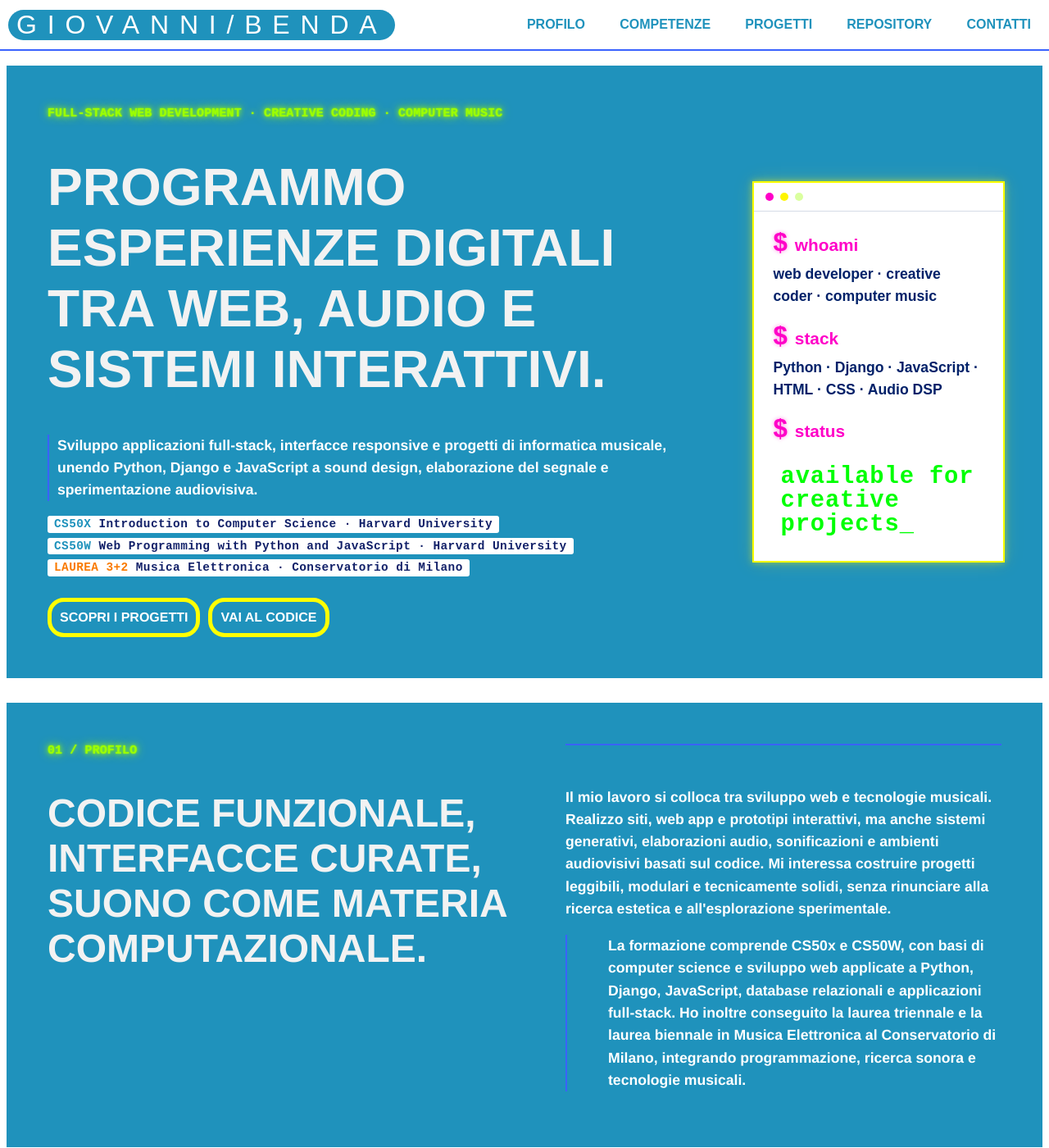
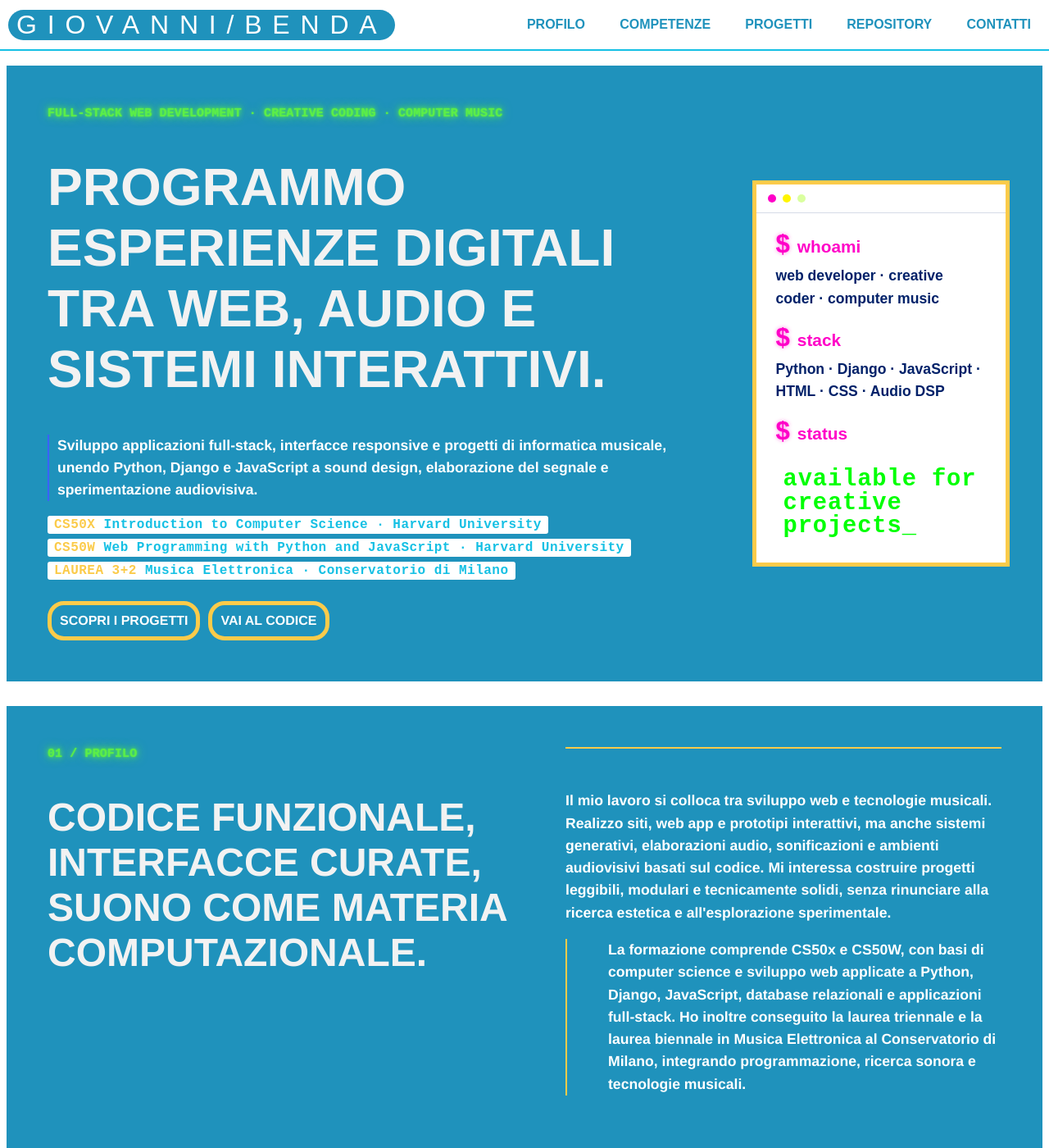
Before and after one commit to giovannibenda/portfolio, a Jekyll site: the page built from index.html, in a window 1280 px wide and 1400 px high. Shown: the whole window at 82% size. Built offline with Jekyll 4.4.1, drawn with Linux system fonts in a browser that asks for light colours; some web fonts are replaced; a script that is not in the unit is left out.

Commit message:
modifica a interfaccia grafica

```diff
--- a/assets/css/style.css
+++ b/assets/css/style.css
@@ -6,7 +6,7 @@ header {
     display:grid;
     grid-template-columns: auto auto;
     align-items: center;
-    border-bottom: 2px solid #3A62FE;
+    border-bottom: 2px solid #15C0E4;
     background-color: white;
     padding: 5px;
     padding-left: 10px;
@@ -156,8 +156,7 @@ header {
     line-height:1.2;
     letter-spacing:.012em;
     text-transform:uppercase;
-    color:#9dff00;
-    -webkit-text-fill-color:#9dff00;
+    color:#5CEE48;
     -webkit-text-stroke:.12px currentColor;
     text-shadow:
       0 0 2px currentColor,
@@ -188,22 +187,18 @@ header {
     padding:3px 8px;
 
     font-family:"Doto","Silkscreen",monospace;
-    font-size:0.9rem;
+    font-size:1rem;
     font-weight:900;
     line-height:1;
     letter-spacing:.03em;
 
-    color: #122169;
-    background: white;
+    color: #15C0E4;
+    background:white;
     border-radius:3px;
 }
 
-.tags .tag:nth-child(1)>span, .tag:nth-child(2)>span {
-    color: #1F92BC;
-}
-
-.tags .tag:nth-child(3)>span {
-    color: #F97A01;
+.tags .tag:nth-child(1)>span, .tag:nth-child(2)>span, .tag:nth-child(3)>span {
+    color: #FBCB4A;
 }
 header, .binary-signal-strip, .hero, .section {
     margin-bottom: 30px;
@@ -232,17 +227,16 @@ header, .binary-signal-strip, .hero, .section {
     text-decoration: none;
     background-color: transparent;
     padding: 10px;
-    border: 5px solid yellow;
+    border: 5px solid #FBCB4A;
     border-radius: 20px;
     transition: 0.2s ease;
     margin-right: 10px;
     font-weight: 600;
-    background-color: transparent;
     color: white;
 }
 .hero .button:hover {
-    color: #37B1AB;
-    background-color: white;
+    color: white;
+    background-color: #FBCB4A;
     border: 5px solid white;
     transition: 0.2s ease;
 }
@@ -261,10 +255,10 @@ header, .binary-signal-strip, .hero, .section {
 .terminal{
     width:100%;
     background: white;
-    border:2px solid yellow;
+    border: 5px solid #FBCB4A;
     box-shadow:
-      0 0 8px rgba(255,245,0,.5),
-      0 0 22px rgba(255,245,0,.18);
+      0 0 20px rgba(255, 247, 0, 0.679)
+      0 0 42px #fbcc4a8d;
     overflow:hidden;
 }
 .terminal-top{
@@ -383,13 +377,13 @@ header, .binary-signal-strip, .hero, .section {
     transition: 0.2s ease;
 }
 .description.description1 {
-    border-top: solid 2px #3A62FE;
+    border-top: solid 2px #FBCB4A;
     border-left: transparent;
     padding-top: 50px;
     margin-left: 50px;
 }
 .description.description2 {
-    border-left: solid 2px #3A62FE;
+    border-left: solid 2px #FBCB4A;
     padding-left: 50px;
     margin-left: 50px;
 }
@@ -408,7 +402,7 @@ header, .binary-signal-strip, .hero, .section {
     grid-template-columns: auto;
     grid-template-rows: 50% 50%;
     background-color: white;
-    color: #122169;
+    color: #1D3ECF;
     padding: 20px;
     padding-left: 40px;
     padding-right: 40px;
@@ -421,11 +415,11 @@ header, .binary-signal-strip, .hero, .section {
 .card h3 {
     font-family: 'Helvetica', sans-serif;
     font-size: 1.5rem;
-    color: #37B1AB;
+    color: #FBCB4A;
 }
 .card div {
     font-family: 'Doto', sans-serif;
-    color: #122169;
+    color: #1F92BC;
     font-size: 1rem;
     font-weight: 900;
 }
@@ -435,17 +429,17 @@ header, .binary-signal-strip, .hero, .section {
     transition: 0.2s ease;
     border: 5px solid cyan;
     box-shadow:
-    0 0 2px rgba(0, 255, 255, 0.918),
+    0 0 2px #5CEE48,
     0 0 8px rgba(0, 255, 255, 0.678),
     0 0 20px rgba(0, 255, 255, 0.365);
     transform: scale(1.01);
     cursor: pointer;
 }
 .card:hover h3 {
-    color: #122169;
+    color: #5CEE48;
 }
 .card:hover div {
-    color: #37B1AB;;
+    color: #15C0E4;
 }
 .cards.selezione {
     grid-template-columns: 2fr 2fr 2fr;
@@ -454,13 +448,13 @@ header, .binary-signal-strip, .hero, .section {
     font-family: 'Helvetica', sans-serif;
 }
 .cards.selezione div:nth-child(1)>a>h4:nth-child(1), div:nth-child(1)>a>h3:nth-child(2), div:nth-child(1)>a>div:nth-child(5) {
-    color: #1F92BC;
+    color: #15C0E4;
 }
 .cards.selezione div:nth-child(2)>a>h4:nth-child(1), div:nth-child(2)>a>h3:nth-child(2), div:nth-child(2)>a>div:nth-child(5) {
-    color: #FF7A00;
+    color: #FBCB4A;
 }
 .cards.selezione div:nth-child(3)>a>h4:nth-child(1), div:nth-child(3)>a>h3:nth-child(2), div:nth-child(3)>a>div:nth-child(5) {
-    color: #9DFF00;
+    color: #5CEE48;
 }
 .card.cardlink {
     border: 5px solid transparent;
@@ -470,28 +464,37 @@ header, .binary-signal-strip, .hero, .section {
 .card.cardlink:hover {
     background-color: white;
 }
+.card.cardlink.cyan a>div:nth-child(3) {
+    color: #15C0E4;
+}
+.card.cardlink.orange a>div:nth-child(3) {
+    color: #FBCB4A;
+}
+.card.cardlink.green a>div:nth-child(3) {
+    color: #5CEE48;
+}
 .card.cardlink.cyan:hover {
-    border: 5px solid cyan;
+    border: 5px solid #15C0E4;
     box-shadow:
-    0 0 5px cyan,
-    0 0 8px rgba(0, 255, 251, 0.567),
-    0 0 20px rgba(0, 255, 242, 0.259);
+    0 0 5px #15C0E4,
+    0 0 8px #15c1e457,
+    0 0 20px #15C0E4;
     transition: 0.2s ease;
 }
 .card.cardlink.orange:hover {
-    border: 5px solid #FF7A00;
+    border: 5px solid #FBCB4A;
     box-shadow:
-    0 0 5px #FF7A00,
-    0 0 8px rgba(255, 122, 0, .75),
-    0 0 20px rgba(255, 123, 0, 0.577);
+    0 0 5px #FBCB4A,
+    0 0 8px #fbcc4ab2,
+    0 0 20px #fbcc4a5f;
     transition: 0.2s ease;
 }
 .card.cardlink.green:hover {
-    border: 5px solid #9DFF00;
+    border: 5px solid #5CEE48;
     box-shadow:
-    0 0 5px #9DFF00,
-    0 0 8px rgba(47, 255, 0, 0.707),
-    0 0 20px rgba(0, 255, 51, 0.227);
+    0 0 5px #5CEE48,
+    0 0 8px #5bee48b5,
+    0 0 20px #5bee4870;
     transition: 0.2s ease;
 }
 .card.cardlink a {
@@ -510,31 +513,27 @@ header, .binary-signal-strip, .hero, .section {
     gap: 10px;
     justify-content: left;
     font-family: 'Doto', sans-serif;
-    color: #012169;
 }
 .tags-languages div {
-    color: #122169 !important;
+    color: black !important;
     font-family: "Doto", sans-serif !important;
     font-size: 0.8rem !important;
 }
 .cards.selezione div:nth-child(1)>a>div:nth-child(4)>div {
     background-color: #F5FBFB;
-    border: 1px solid #2B7A7A;
-    color: black;
+    border: 1px solid #15C0E4;
     font-family: 'Doto', sans-serif;
     padding: 5px;
 }
 .cards.selezione div:nth-child(2)>a>div:nth-child(4)>div {
     background-color: #F5FBFB;
-    border: 1px solid #FF7A00;
-    color: black;
+    border: 1px solid #FBCB4A;
     font-family: 'Doto', sans-serif;
     padding: 5px;
 }
 .cards.selezione div:nth-child(3)>a>div:nth-child(4)>div {
     background-color: #F5FBFB;
-    border: 1px solid #9DFF00;
-    color: black;
+    border: 1px solid #5CEE48;
     font-family: 'Doto', sans-serif;
     padding: 5px;
 }
@@ -1056,7 +1055,7 @@ header, .binary-signal-strip, .hero, .section {
     justify-content: left;
 }
 .section.repository div:nth-child(1)>p {
-    border-bottom: 2px solid #3A62FE;
+    border-bottom: 2px solid #15C0E4;
 }
 .section.repository div:nth-child(1)>p {
     font-family: "Doto", sans-serif;
@@ -1068,11 +1067,11 @@ header, .binary-signal-strip, .hero, .section {
 .section.repository div:nth-child(3)>a, .section.contatti div:nth-child(2) button {
     text-decoration: none;
     font-family: 'Helvetica', sans-serif;
-    color: #FFF200;
+    color: #FBCB4A;
     background-color: transparent;
     text-shadow:
-        0 0 2px #FFF200,
-        0 0 6px rgba(255,242,0,.65);
+        0 0 2px #FBCB4A,
+        0 0 6px #fbcc4aca;
     transition:
         transform .2s ease,
         box-shadow .2s ease,
@@ -1083,14 +1082,14 @@ header, .binary-signal-strip, .hero, .section {
     background-color: transparent;
     transform:scale(1.04);
     text-shadow:
-      0 0 2px #FFF200,
-      0 0 6px #FFF200,
-      0 0 14px rgba(255,242,0,.85);
+      0 0 2px #FBCB4A,
+      0 0 6px #fbcc4ada,
+      0 0 14px #fbcc4ac3;
     box-shadow:
-      0 0 2px #FFF200,
-      0 0 7px rgba(255,242,0,.95),
-      0 0 16px rgba(255,242,0,.65),
-      0 0 30px rgba(255,242,0,.30);
+      0 0 2px #FBCB4A,
+      0 0 7px #fbcc4aec,
+      0 0 16px #fbcc4acd,
+      0 0 30px #fbcc4a92;
     animation: github-neon-flicker 1.8s infinite;
   }
 @keyframes github-neon-flicker{
@@ -1176,9 +1175,9 @@ width:100%;
     ================================ */
 .repo-name{
     font-family:"IBM Plex Mono",monospace;
-    font-size:.95rem;
+    font-size:1rem;
     font-weight:700;
-    color:#0092BC;
+    color: #15C0E4;
     overflow:hidden;
     white-space:nowrap;
     text-overflow:ellipsis;
@@ -1192,10 +1191,10 @@ width:100%;
     align-items:center;
     padding:4px 8px;
     font-family:"Doto", sans-serif;
-    font-size: 0.8rem;
+    font-size: 1rem;
     font-weight:800;
-    color:#ff00c8;
-    border:1px solid #ff00c8;
+    color:#5CEE48;
+    border:1px solid #5CEE48;
     background:transparent;
     white-space:nowrap;
 }
@@ -1205,10 +1204,10 @@ width:100%;
 .repo-description{
     min-width:0;
     font-family:"Doto", sans-serif;
-    font-size: 0.9rem;
-    font-weight: 700;
+    font-size: 1rem;
+    font-weight: 900;
     line-height:1.45;
-    color: #012169;
+    color: #FBCB4A;
     /*
         Valore negativo =
         descrizione leggermente
@@ -1234,7 +1233,7 @@ width:100%;
     ================================ */
 .repo-row:hover,
 .repo-row:focus-visible {
-    background:#FF7A00;
+    background: #5CEE48;
     outline:0;
 }
 .repo-row:hover .repo-index,
@@ -1434,8 +1433,10 @@ width:100%;
 }
 .form label>div {
     font-family: 'Doto', sans-serif;
+    font-weight: 900;
     font-size: 1.4rem;
     margin-bottom: 30px;
+    color: #FBCB4A;
 }
 .form input, .form textarea {
     font-family: 'Doto', sans-serif;
@@ -1451,7 +1452,7 @@ width:100%;
     font-family: 'Doto', sans-serif;
     font-size: 1.2rem;
     background-color: transparent;
-    border: 5px solid yellow;
+    border: 5px solid #FBCB4A;
     color: white !important;
     padding: 10px;
     border-radius: 20px;
@@ -1490,7 +1491,7 @@ width:100%;
     cursor: pointer;
 }
 .section.contatti div:nth-child(2)>div:nth-child(2) i:hover {
-    color: cyan !important;
+    color: #FBCB4A !important;
     cursor: pointer;
 }
 footer {
```
